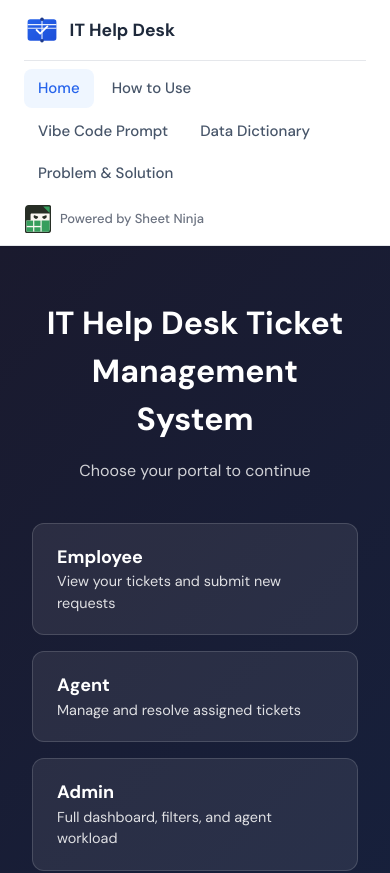
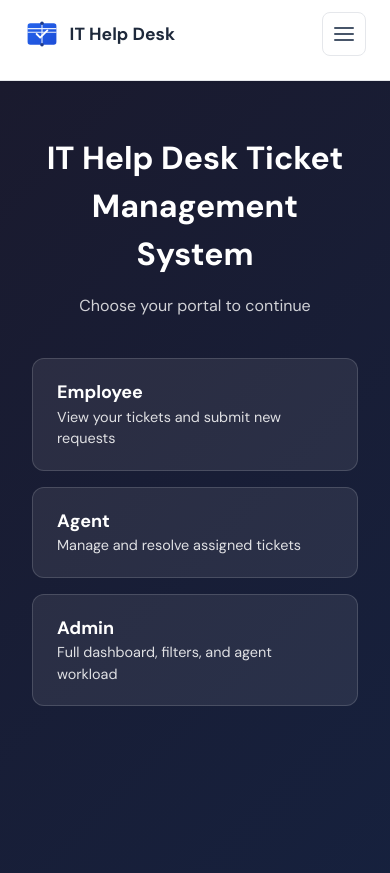
Before and after one commit to Umair-Mehmood/IT-HelpDesk, a React (Vite) app in the folder it-helpdesk/: page / in a window 390 px wide. Shown: the top 873 px of the page. Built offline with nearby package versions, Linux system fonts and the light colour scheme.

Commit message:
MOBILE FRIENLDY

```diff
--- a/it-helpdesk/src/components/Layout.jsx
+++ b/it-helpdesk/src/components/Layout.jsx
@@ -1,9 +1,29 @@
+import { useState } from 'react'
 import { Link, useLocation, Outlet } from 'react-router-dom'
 
 function LinkedInIcon() {
   return (
     <svg width="20" height="20" viewBox="0 0 24 24" fill="currentColor" aria-hidden="true">
       <path d="M20.447 20.452h-3.554v-5.569c0-1.328-.027-3.037-1.852-3.037-1.853 0-2.136 1.445-2.136 2.939v5.667H9.351V9h3.414v1.561h.046c.477-.9 1.637-1.85 3.37-1.85 3.601 0 4.267 2.37 4.267 5.455v6.286zM5.337 7.433c-1.144 0-2.063-.926-2.063-2.065 0-1.138.92-2.063 2.063-2.063 1.14 0 2.064.925 2.064 2.063 0 1.139-.925 2.065-2.064 2.065zm1.782 13.019H3.555V9h3.564v11.452zM22.225 0H1.771C.792 0 0 .774 0 1.729v20.542C0 23.227.792 24 1.771 24h20.451C23.2 24 24 23.227 24 22.271V1.729C24 .774 23.2 0 22.222 0h.003z"/>
+    </svg>
+  )
+}
+
+function MenuIcon() {
+  return (
+    <svg width="24" height="24" viewBox="0 0 24 24" fill="none" stroke="currentColor" strokeWidth="2" strokeLinecap="round" strokeLinejoin="round" aria-hidden="true">
+      <line x1="3" y1="6" x2="21" y2="6" />
+      <line x1="3" y1="12" x2="21" y2="12" />
+      <line x1="3" y1="18" x2="21" y2="18" />
+    </svg>
+  )
+}
+
+function CloseIcon() {
+  return (
+    <svg width="24" height="24" viewBox="0 0 24 24" fill="none" stroke="currentColor" strokeWidth="2" strokeLinecap="round" strokeLinejoin="round" aria-hidden="true">
+      <line x1="18" y1="6" x2="6" y2="18" />
+      <line x1="6" y1="6" x2="18" y2="18" />
     </svg>
   )
 }
@@ -18,21 +38,32 @@ const navLinks = [
 
 export default function Layout() {
   const location = useLocation()
+  const [menuOpen, setMenuOpen] = useState(false)
 
   return (
     <div className="platform-layout">
       <header className="platform-header">
         <div className="platform-header-inner">
-          <Link to="/" className="platform-logo-wrap">
+          <Link to="/" className="platform-logo-wrap" onClick={() => setMenuOpen(false)}>
             <img src="/it-helpdesk-logo.svg" alt="" className="platform-logo-img" />
             <span className="platform-logo">IT Help Desk</span>
           </Link>
-          <nav className="platform-nav">
+          <button
+            type="button"
+            className="platform-menu-toggle"
+            onClick={() => setMenuOpen((o) => !o)}
+            aria-expanded={menuOpen}
+            aria-label={menuOpen ? 'Close menu' : 'Open menu'}
+          >
+            {menuOpen ? <CloseIcon /> : <MenuIcon />}
+          </button>
+          <nav className={`platform-nav ${menuOpen ? 'is-open' : ''}`}>
             {navLinks.map(({ to, label }) => (
               <Link
                 key={to}
                 to={to}
                 className={`platform-nav-link ${location.pathname === to ? 'active' : ''}`}
+                onClick={() => setMenuOpen(false)}
               >
                 {label}
               </Link>
--- a/it-helpdesk/src/index.css
+++ b/it-helpdesk/src/index.css
@@ -295,19 +295,86 @@ input:focus, select:focus, textarea:focus {
   font-weight: 500;
   white-space: nowrap;
 }
+.platform-powered-text {
+  font-size: 0.8125rem;
+  color: var(--muted);
+  font-weight: 500;
+  white-space: nowrap;
+}
+
+/* Mobile menu toggle - hidden on desktop */
+.platform-menu-toggle {
+  display: none;
+  align-items: center;
+  justify-content: center;
+  width: 44px;
+  height: 44px;
+  padding: 0;
+  border: 1px solid var(--border);
+  background: #fff;
+  border-radius: 8px;
+  color: #475569;
+  cursor: pointer;
+  flex-shrink: 0;
+}
+.platform-menu-toggle:hover {
+  background: #f1f5f9;
+  color: #1e293b;
+}
+
 @media (max-width: 900px) {
+  .platform-menu-toggle {
+    display: flex;
+    order: 1;
+    margin-left: auto;
+  }
   .platform-header-inner {
-    flex-direction: column;
-    align-items: stretch;
+    flex-wrap: wrap;
+    flex-direction: row;
+    align-items: center;
     gap: 0.75rem;
   }
   .platform-logo-wrap {
     max-width: none;
+    order: 0;
+  }
+  .platform-powered-wrap {
+    display: none;
   }
   .platform-nav {
-    justify-content: flex-start;
+    order: 3;
+    flex-basis: 100%;
+    flex-direction: column;
+    align-items: stretch;
+    max-height: 0;
+    overflow: hidden;
+    opacity: 0;
+    border-top: none;
+    padding-top: 0;
+    gap: 0;
+    transition: max-height 0.25s ease, opacity 0.2s ease;
+  }
+  .platform-nav.is-open {
+    max-height: 320px;
+    opacity: 1;
     border-top: 1px solid var(--border);
     padding-top: 0.5rem;
+    margin-top: 0.25rem;
+  }
+  .platform-nav-link {
+    padding: 0.75rem 1rem;
+    border-radius: 8px;
+    font-size: 1rem;
+    min-height: 44px;
+    box-sizing: border-box;
+    display: flex;
+    align-items: center;
+  }
+  .platform-nav-link:hover {
+    background: #f1f5f9;
+  }
+  .platform-nav-link.active {
+    background: #eff6ff;
   }
 }
 @media (min-width: 901px) {
```
